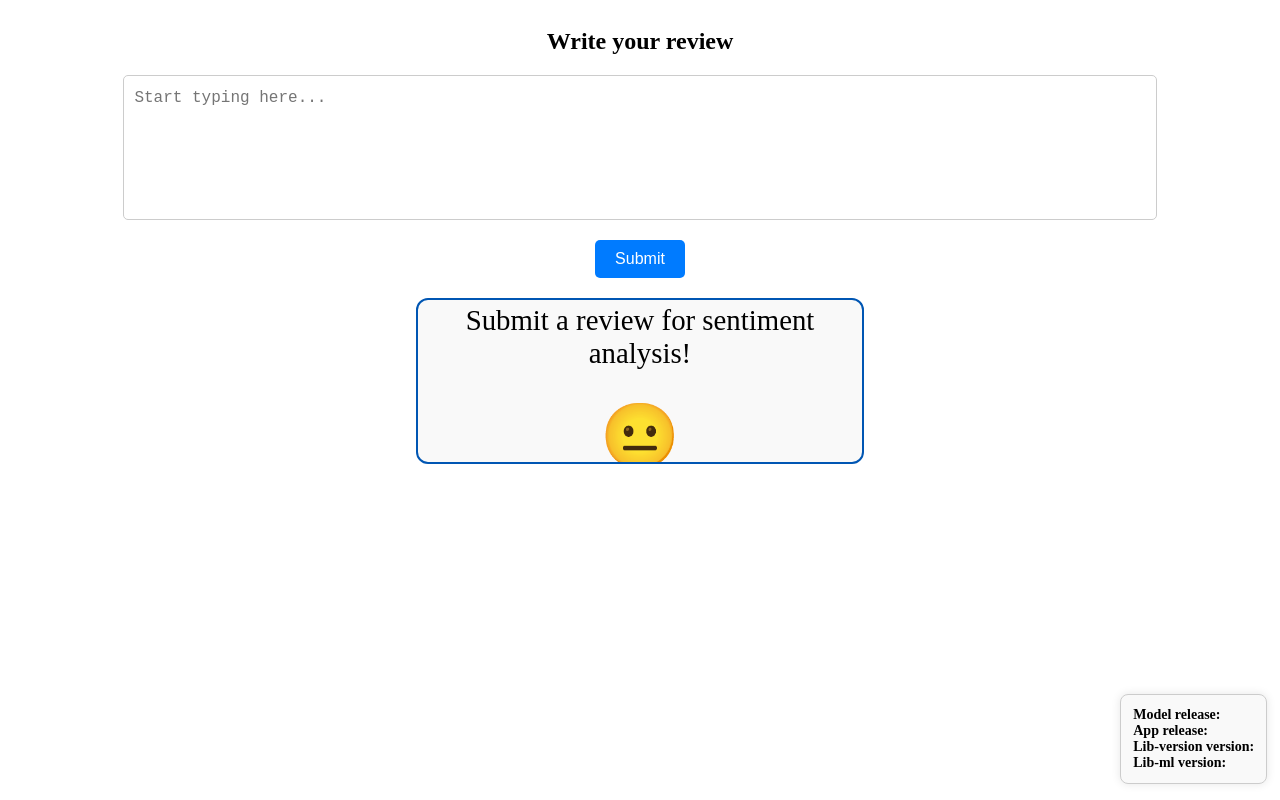
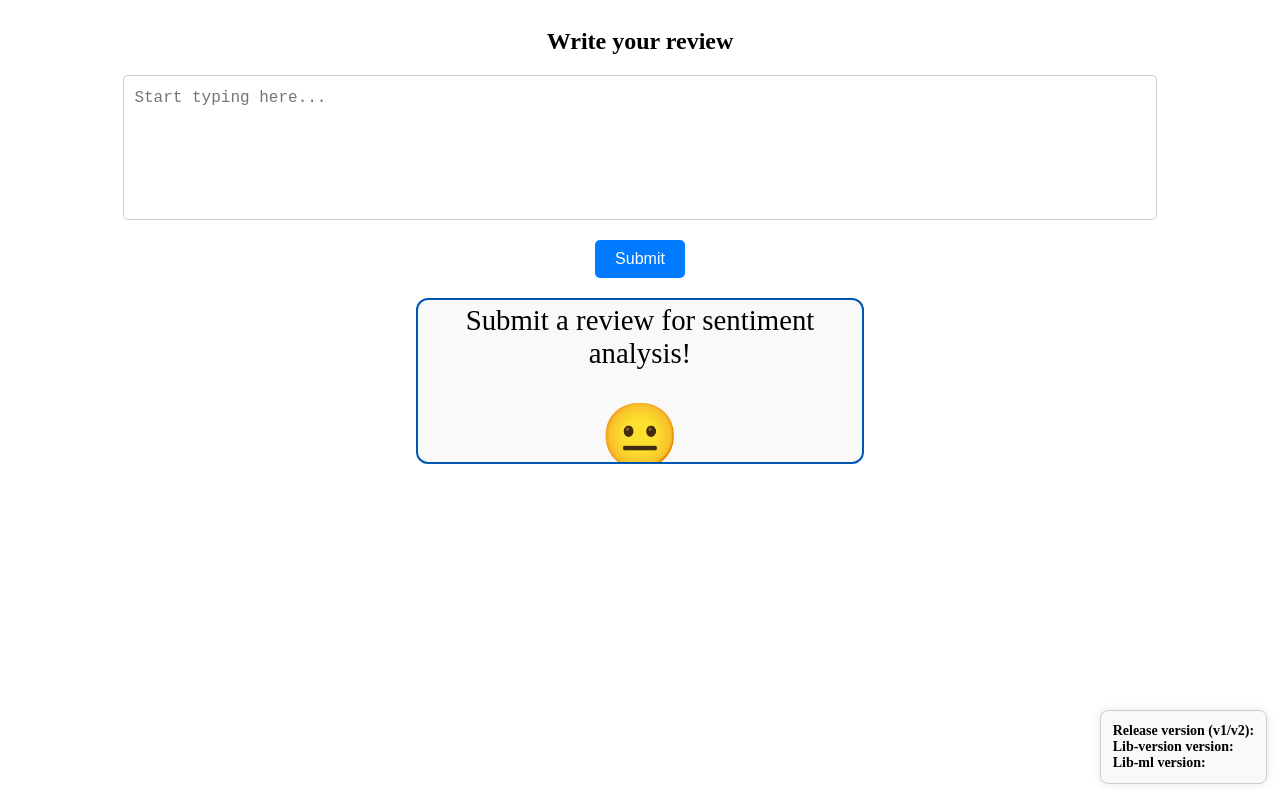
Before and after one commit to remla25-team5/app, a Vue app in the folder app-frontend/: page / in a window 1280 px wide. Built offline with nearby package versions, Linux system fonts and the light colour scheme; no server answers.

Commit message:
remove model release

```diff
--- a/app-frontend/src/components/Version.vue
+++ b/app-frontend/src/components/Version.vue
@@ -4,7 +4,6 @@ import { ref, onMounted } from "vue";
 const appVersion = ref("");
 const modelVersion = ref("");
 const appRelease = ref("");
-const modelRelease = ref("");
 
 // Use environment variables for API base URL
 const apiBaseUrl = import.meta.env.VITE_API_BASE_URL || "/api";
@@ -34,17 +33,6 @@ onMounted(async () => {
     const releaseData = await releaseRes.json();
     appRelease.value = releaseData.release;
 
-    const modelReleaseUrl = `${apiBaseUrl}/version/model-release`;
-    const modelreleaseRes = await fetch(modelReleaseUrl);
-    if (!modelreleaseRes.ok) {
-      // If the status is not 200
-      const errorMessage = `Failed to fetch model release. Status: ${modelreleaseRes.status}`;
-      alert(`${errorMessage} - ${await modelreleaseRes.text()}`); // Show both status and response message
-      throw new Error(errorMessage);
-    }
-    const modelreleaseData = await modelreleaseRes.json();
-    modelRelease.value = modelreleaseData.release;
-
     const endpointModelVersion = `${apiBaseUrl}/version/model`;
     const modelRes = await fetch(endpointModelVersion);
     if (!modelRes.ok) {
@@ -64,8 +52,7 @@ onMounted(async () => {
 
 <template>
   <div class="version-box">
-    <div><strong>Model release:</strong> {{ modelRelease }}</div>
-    <div><strong>App release:</strong> {{ appRelease }}</div>
+    <div><strong>Release version (v1/v2):</strong> {{ appRelease }}</div>
     <div><strong>Lib-version version:</strong> {{ appVersion }}</div>
     <div><strong>Lib-ml version:</strong> {{ modelVersion }}</div>
   </div>
```
